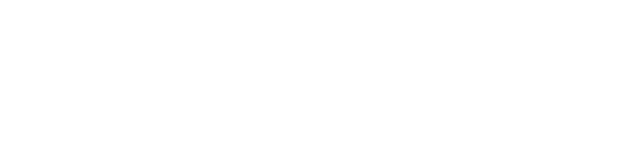
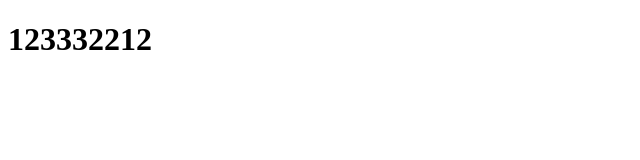
Before and after one commit to ewen0808/git2, a plain HTML site: page index.html in a window 1280 px wide. Shown: the whole page, without its empty margins (0-640 px from the left). Drawn offline with Linux system fonts and the light colour scheme.

Commit message:
更新h1

```diff
--- a/all.css
+++ b/all.css
@@ -1,3 +1,6 @@
 body{
     color: #000;
 }
+h1{
+    color: rgb(0, 0, 0);
+}
--- a/index.html
+++ b/index.html
@@ -8,6 +8,6 @@
     <link rel="stylesheet" href="all.css">
 </head>
 <body>
-
+    <h1>123332212</h1>
 </body>
 </html>
```
